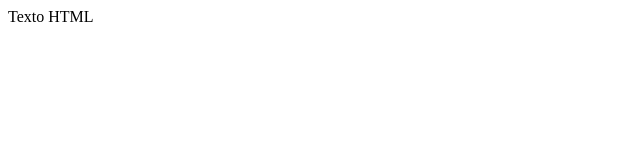
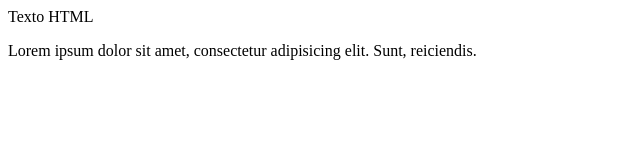
Before and after one commit to pablosarrion/RepoPrueba, a plain HTML site: page index.html in a window 1280 px wide. Shown: the whole page, without its empty margins (0-640 px from the left). Drawn offline with Linux system fonts and the light colour scheme.

Commit message:
Agregado DIV contenedor

```diff
--- a/index.html
+++ b/index.html
@@ -9,6 +9,11 @@ Texto HTML
     <title>Git VSCODE</title>
 </head>
 <body>
-
+    <!--DIV CONTENEDOR 1-->
+    <div class="Container">
+        <div class="row">
+            <p>Lorem ipsum dolor sit amet, consectetur adipisicing elit. Sunt, reiciendis.</p>
+        </div>
+    </div>
 </body>
 </html>
```
